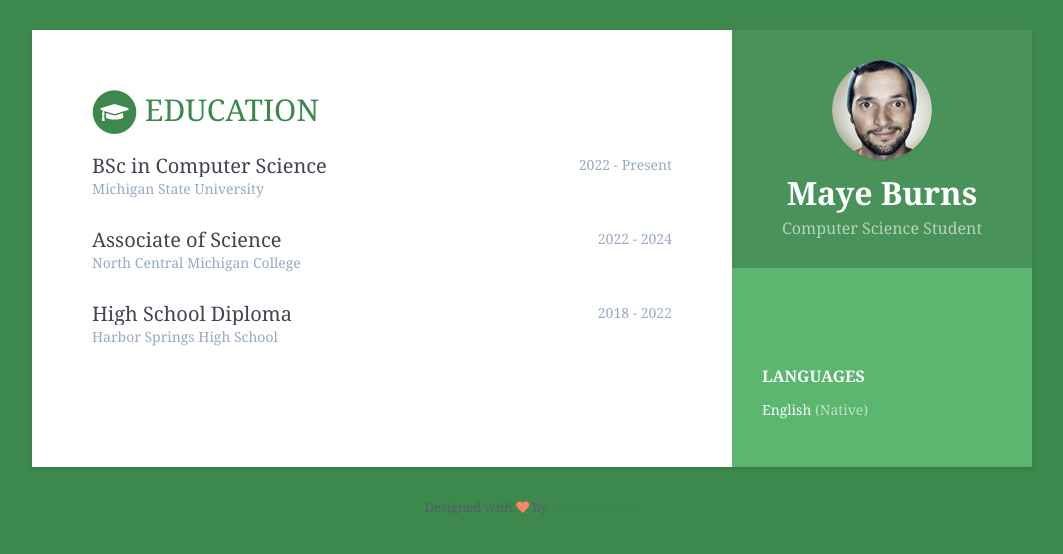
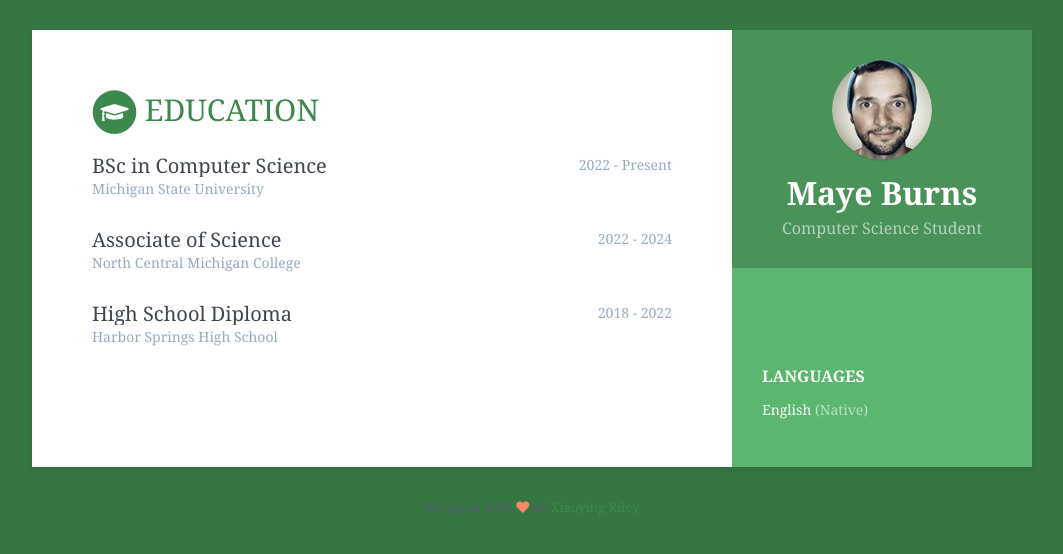
Before and after one commit to burnsmay/burnsmay.github.io.education, a Jekyll site: the page built from index.html, in a window 1280 px wide. Shown: the top 554 px of the page, without its empty margins (108-1171 px from the left). Built offline with Jekyll 4.4.1, drawn with Linux system fonts in a browser that asks for light colours.

Commit message:
Update _base.scss color3

```diff
--- a/_sass/_base.scss
+++ b/_sass/_base.scss
@@ -2,7 +2,7 @@
 body {
   font-family: georgia;
   color: $text-color-secondary;
-  background: darken($theme-color, 15%);
+  background: darken($theme-color, 20%);
   font-size: 14px;
   padding: 30px;
   -webkit-font-smoothing: antialiased;
```
